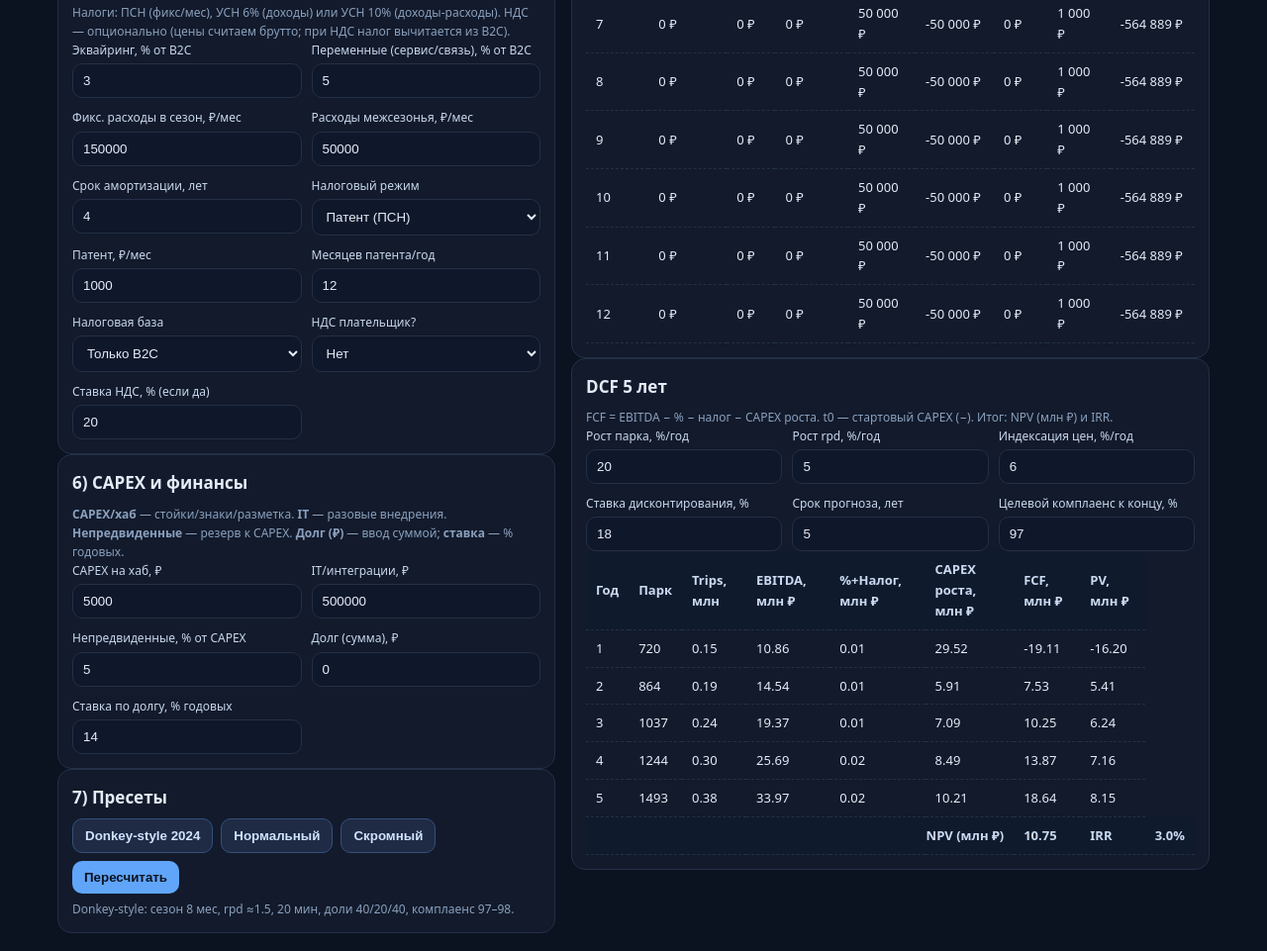
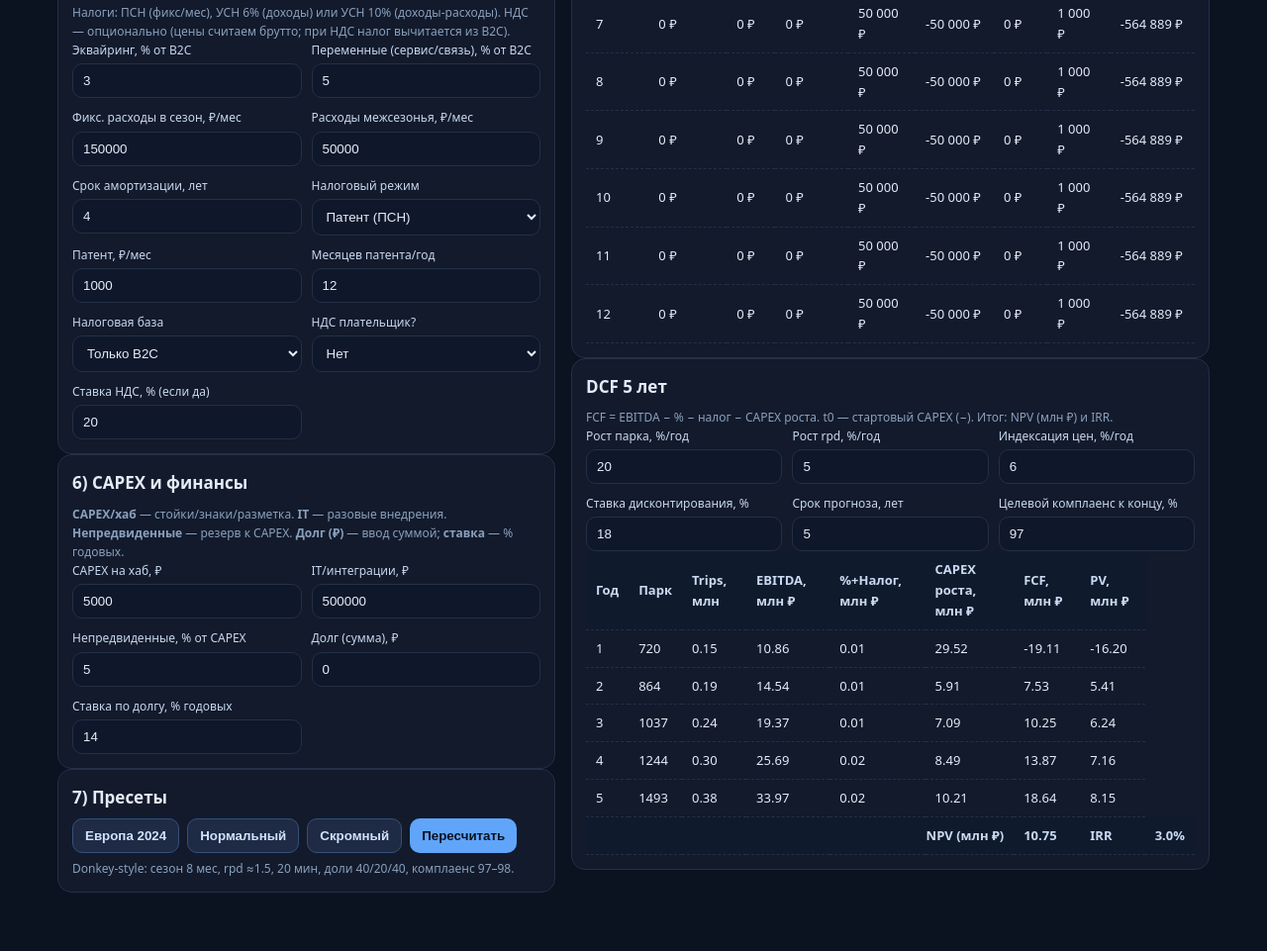
Before and after one commit to GToken1/gbc-fm, a plain HTML site: page index.html in a window 1280 px wide. Shown: the part 1785-2746 px from the top of the page at 99% size. After the commit the page ends 2705 px from the top, so only its background shows below. Drawn offline with Linux system fonts and the light colour scheme.

Commit message:
Update index.html

```diff
--- a/index.html
+++ b/index.html
@@ -154,7 +154,7 @@
       <div class="card">
         <h2>7) Пресеты</h2>
         <div class="btns">
-          <button class="btn secondary" onclick="applyPreset('donkey')">Donkey‑style 2024</button>
+          <button class="btn secondary" onclick="applyPreset('donkey')">Европа 2024</button>
           <button class="btn secondary" onclick="applyPreset('normal')">Нормальный</button>
           <button class="btn secondary" onclick="applyPreset('conservative')">Скромный</button>
           <button class="btn" onclick="calc()">Пересчитать</button>
```
